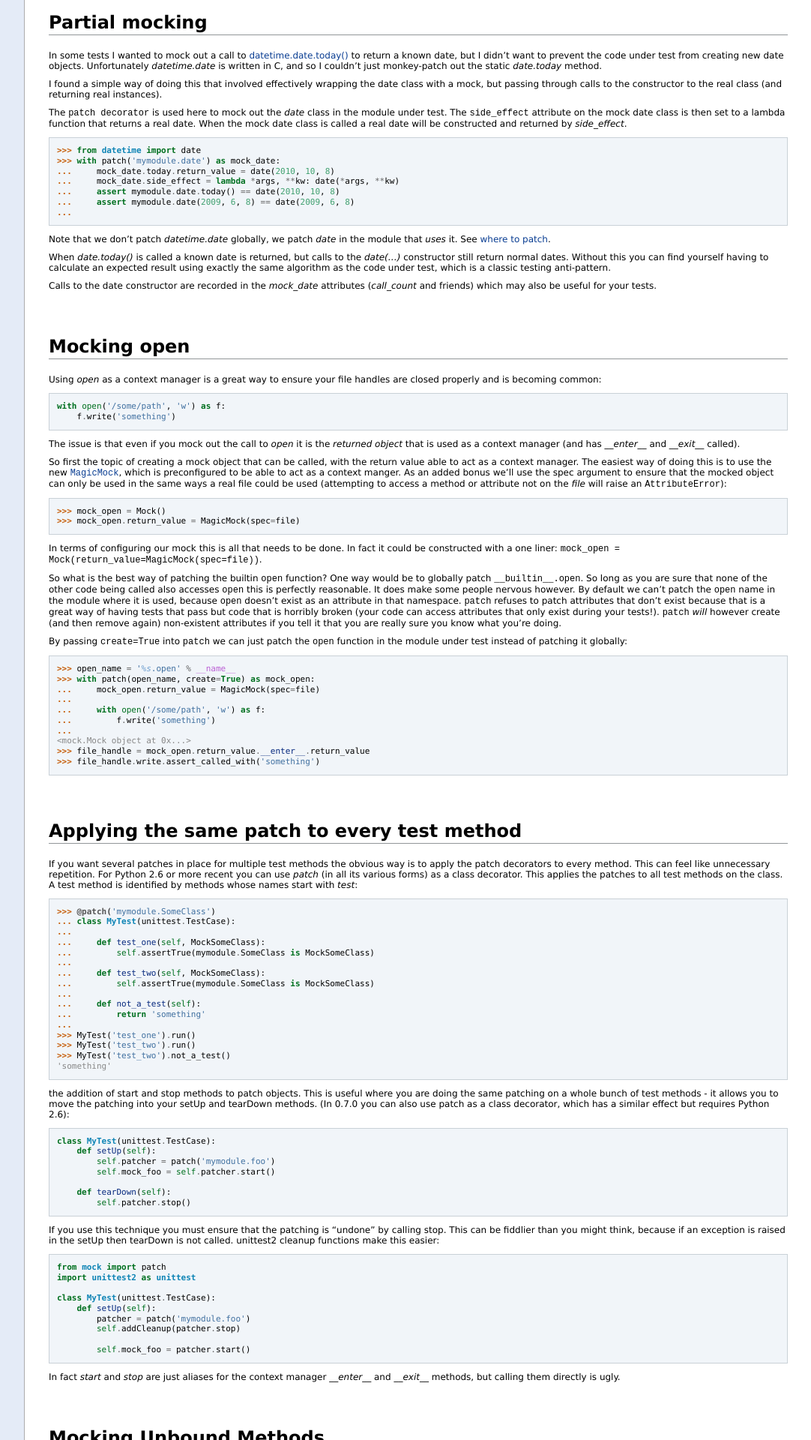
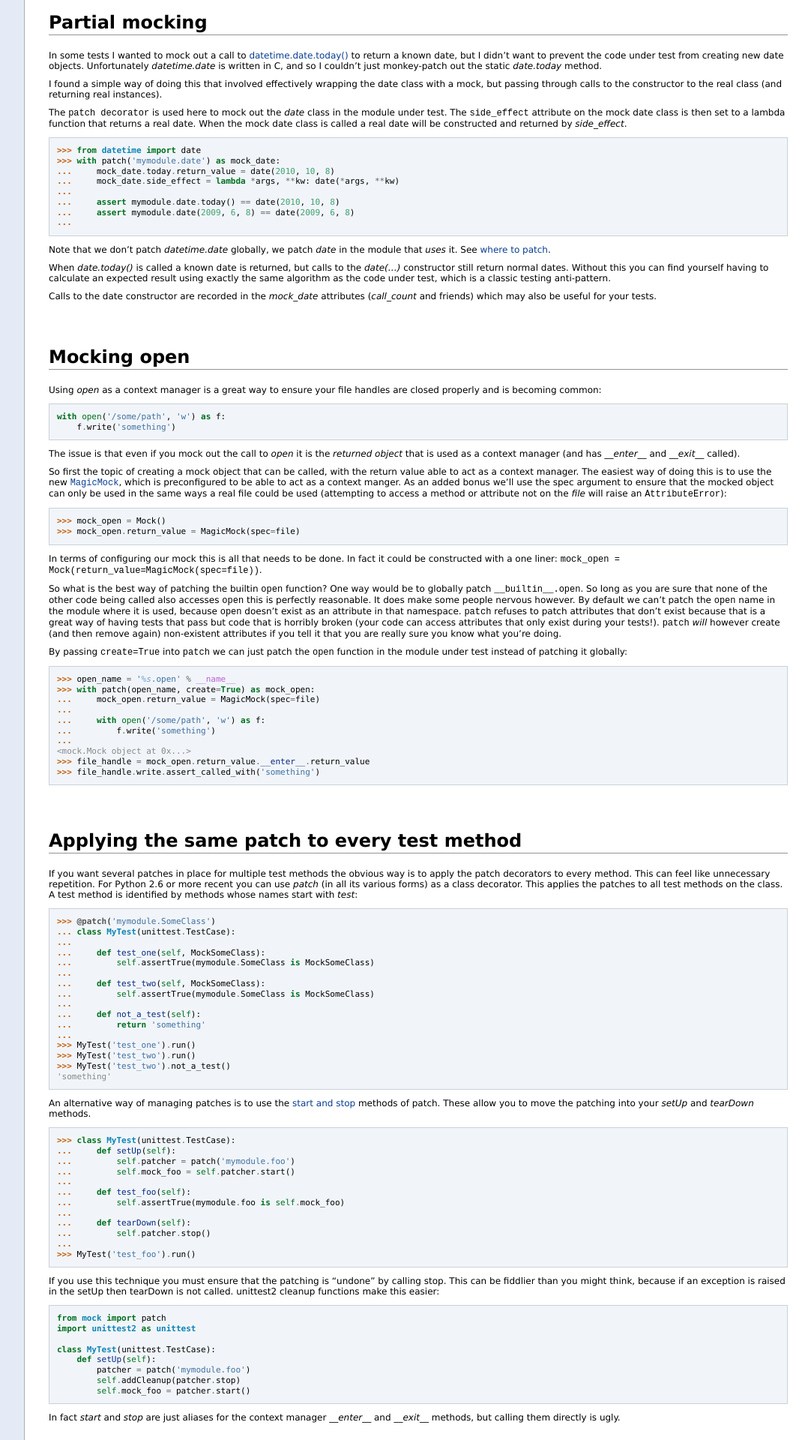
Before and after one commit to graingert/mock-git, a Sphinx documentation site: the page built from docs/examples.txt, in a window 1280 px wide. Shown: the part 1183-3103 px from the top of the page at 75% size, without its empty margins (197-1279 px from the left). Built offline with Sphinx 7.4.7, drawn with Linux system fonts in a browser that asks for light colours.

Commit message:
Doc updates

```diff
--- a/docs/examples.txt
+++ b/docs/examples.txt
@@ -137,6 +137,7 @@ constructed and returned by `side_effect`.
     >>> with patch('mymodule.date') as mock_date:
     ...     mock_date.today.return_value = date(2010, 10, 8)
     ...     mock_date.side_effect = lambda *args, **kw: date(*args, **kw)
+    ...
     ...     assert mymodule.date.today() == date(2010, 10, 8)
     ...     assert mymodule.date(2009, 6, 8) == date(2009, 6, 8)
     ...
@@ -241,22 +242,25 @@ with `test`:
     >>> MyTest('test_two').not_a_test()
     'something'
 
+An alternative way of managing patches is to use the
+:ref:`start and stop <start-and-stop>` methods of patch. These allow
+you to move the patching into your `setUp` and `tearDown` methods.
 
-the addition of start and stop methods to patch objects. This is useful where
-you are doing the same patching on a whole bunch of test methods - it allows
-you to move the patching into your setUp and tearDown methods. (In 0.7.0 you
-can also use patch as a class decorator, which has a similar effect but
-requires Python 2.6):
+.. doctest::
 
-::
+    >>> class MyTest(unittest.TestCase):
+    ...     def setUp(self):
+    ...         self.patcher = patch('mymodule.foo')
+    ...         self.mock_foo = self.patcher.start()
+    ...
+    ...     def test_foo(self):
+    ...         self.assertTrue(mymodule.foo is self.mock_foo)
+    ...
+    ...     def tearDown(self):
+    ...         self.patcher.stop()
+    ...
+    >>> MyTest('test_foo').run()
 
-    class MyTest(unittest.TestCase):
-        def setUp(self):
-            self.patcher = patch('mymodule.foo')
-            self.mock_foo = self.patcher.start()
-
-        def tearDown(self):
-            self.patcher.stop()
 
 If you use this technique you must ensure that the patching is "undone" by
 calling stop. This can be fiddlier than you might think, because if an
@@ -272,7 +276,6 @@ cleanup functions make this easier:
         def setUp(self):
             patcher = patch('mymodule.foo')
             self.addCleanup(patcher.stop)
-
             self.mock_foo = patcher.start()
 
 In fact `start` and `stop` are just aliases for the context manager
--- a/docs/patch.txt
+++ b/docs/patch.txt
@@ -149,6 +149,8 @@ when the test ends.
     newvalue
     >>> assert 'newkey' not in os.environ
 
+
+.. _start-and-stop:
 
 patch methods: start and stop
 =============================
```
